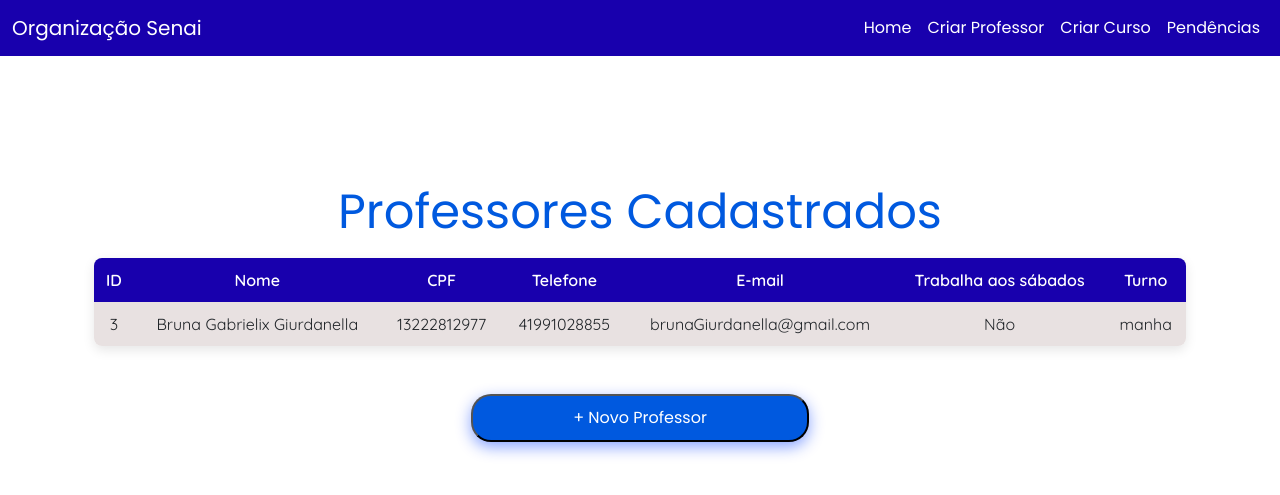
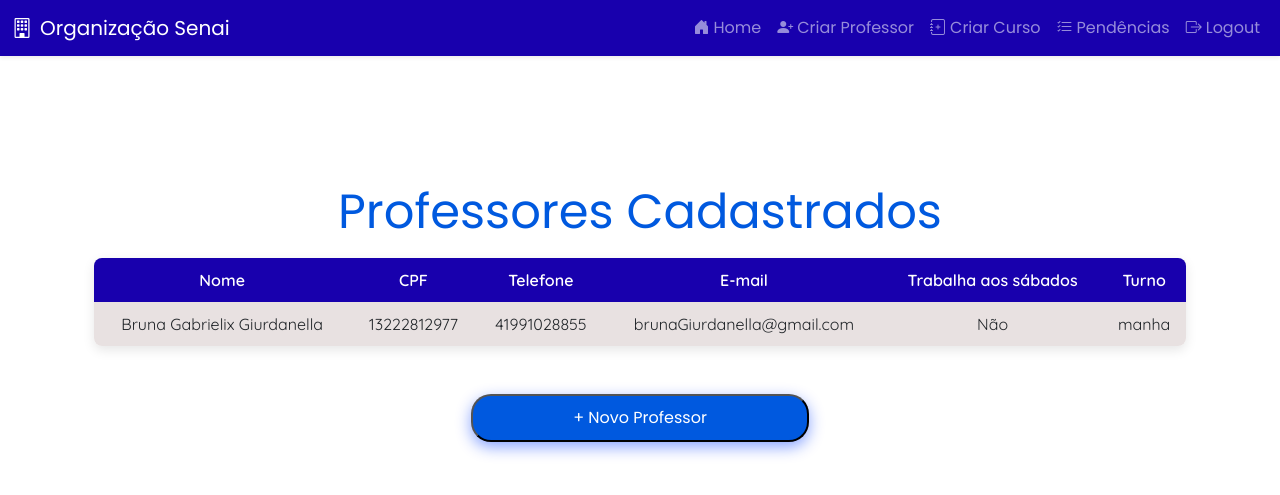
Before and after one commit to FreiCaneco/tcc-senai-mmm, a PHP site: page /view/professores.php in a window 1280 px wide. Shown: the top 495 px of the page. Run offline with PHP 8.4, Linux system fonts and the light colour scheme; data comes from the database, SQL or seed files in the repository.

Commit message:
Commit final para a apresentação, caso tudo de errado

```diff
--- a/view/navbar.php
+++ b/view/navbar.php
@@ -1,12 +1,50 @@
 <!-- navbar.php -->
-<nav class="navbar navbar-expand-lg cor-principal">
+<!-- Adicione o link para Bootstrap Icons no <head> do seu template -->
+<link rel="stylesheet" href="https://cdn.jsdelivr.net/npm/bootstrap-icons@1.11.1/font/bootstrap-icons.css">
+
+<nav class="navbar navbar-expand-lg cor-principal navbar-dark shadow-sm">
   <div class="container-fluid">
-    <a class="navbar-brand cor-texto" href="../index.php">Organização Senai</a>
-      <ul class="navbar-nav ms-auto">
-        <li class="nav-item cor-texto"><a class="nav-link cor-texto" href="../index.php">Home</a></li>
-        <li class="nav-item cor-texto"><a class="nav-link cor-texto" href="../view/criar_professor.php">Criar Professor</a></li>
-        <li class="nav-item cor-texto"><a class="nav-link cor-texto" href="../view/criar_curso.php">Criar Curso</a></li>
-        <li class="nav-item cor-texto"><a class="nav-link cor-texto" href="../view/professores.php">Pendências</a></li>
+    <!-- Logo / Marca -->
+    <a class="navbar-brand d-flex align-items-center" href="../dashboard.php">
+      <i class="bi bi-building me-2"></i>
+      Organização Senai
+    </a>
+
+    <!-- Botão do menu mobile -->
+    <button class="navbar-toggler" type="button" data-bs-toggle="collapse" data-bs-target="#navbarMenu"
+      aria-controls="navbarMenu" aria-expanded="false" aria-label="Toggle navigation">
+      <span class="navbar-toggler-icon"></span>
+    </button>
+
+    <!-- Menu -->
+    <div class="collapse navbar-collapse" id="navbarMenu">
+      <ul class="navbar-nav ms-auto mb-2 mb-lg-0">
+        <li class="nav-item">
+          <a class="nav-link cor-texto d-flex align-items-center" href="../dashboard.php">
+            <i class="bi bi-house-door-fill me-1"></i> Home
+          </a>
+        </li>
+        <li class="nav-item">
+          <a class="nav-link cor-texto d-flex align-items-center" href="../view/criar_professor.php">
+            <i class="bi bi-person-plus-fill me-1"></i> Criar Professor
+          </a>
+        </li>
+        <li class="nav-item">
+          <a class="nav-link cor-texto d-flex align-items-center" href="../view/criar_curso.php">
+            <i class="bi bi-journal-plus me-1"></i> Criar Curso
+          </a>
+        </li>
+        <li class="nav-item">
+          <a class="nav-link cor-texto d-flex align-items-center" href="../view/pendecias.php">
+            <i class="bi bi-list-check me-1"></i> Pendências
+          </a>
+        </li>
+        <li class="nav-item">
+          <a class="nav-link cor-texto d-flex align-items-center" href="../index.php">
+            <i class="bi bi-box-arrow-right me-1"></i> Logout
+          </a>
+        </li>
       </ul>
+    </div>
   </div>
 </nav>
--- a/view/professores.php
+++ b/view/professores.php
@@ -56,7 +56,6 @@
           <table class=\"custom-table\">
             <thead>
               <tr>
-                <th>ID</th>
                 <th>Nome</th>
                 <th>CPF</th>
                 <th>Telefone</th>
@@ -71,7 +70,6 @@
         foreach ($professores as $prof) {
           $trabalha = $prof['trabalha_sabado'] == 1 ? 'Sim' : 'Não';
           echo '<tr>';
-            echo '<td>' . htmlspecialchars($prof['id_professor']) . '</td>';
             echo '<td>' . htmlspecialchars($prof['nome']) . '</td>';
             echo '<td>' . htmlspecialchars($prof['cpf']) . '</td>';
             echo '<td>' . htmlspecialchars($prof['telefone']) . '</td>';
```
